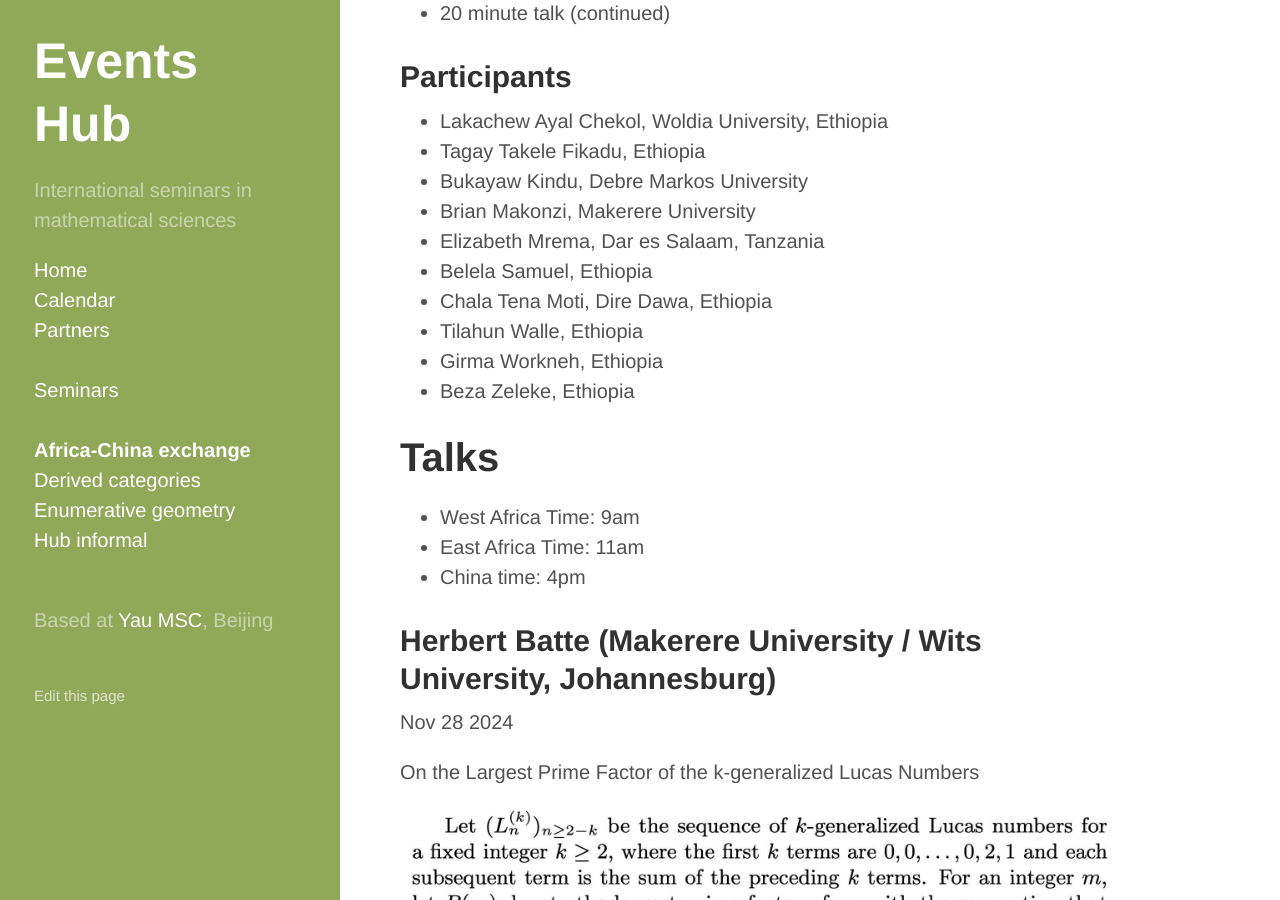
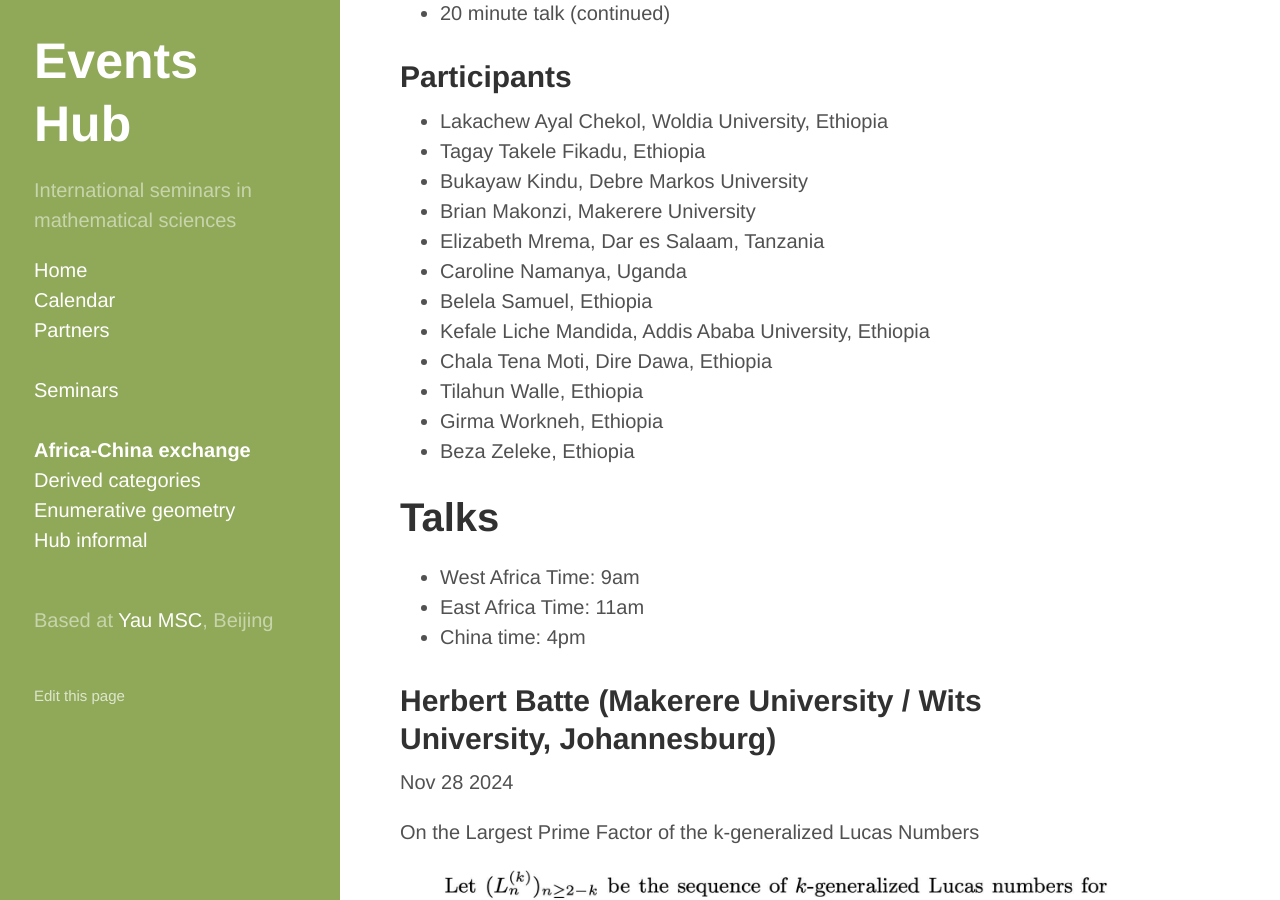
Before and after one commit to yau-msc-events/yau-msc-events.github.io, a Jekyll site: the page built from seminar-ac.md, in a window 1280 px wide and 900 px high, scrolled down 542 px. Built offline with Jekyll 4.4.1, drawn with Linux system fonts in a browser that asks for light colours.

Commit message:
Update seminar-ac.md (#13)

```diff
--- a/seminar-ac.md
+++ b/seminar-ac.md
@@ -26,7 +26,9 @@ We plan to use the following format, to promote conversation in online setting.
 * Bukayaw	Kindu, Debre Markos University
 * Brian Makonzi, Makerere University
 * Elizabeth Mrema, Dar es Salaam, Tanzania
+* Caroline Namanya, Uganda
 * Belela Samuel, Ethiopia
+* Kefale Liche Mandida, Addis Ababa University, Ethiopia
 * Chala	Tena Moti, Dire Dawa, Ethiopia
 * Tilahun Walle, Ethiopia
 * Girma	Workneh, Ethiopia
```
